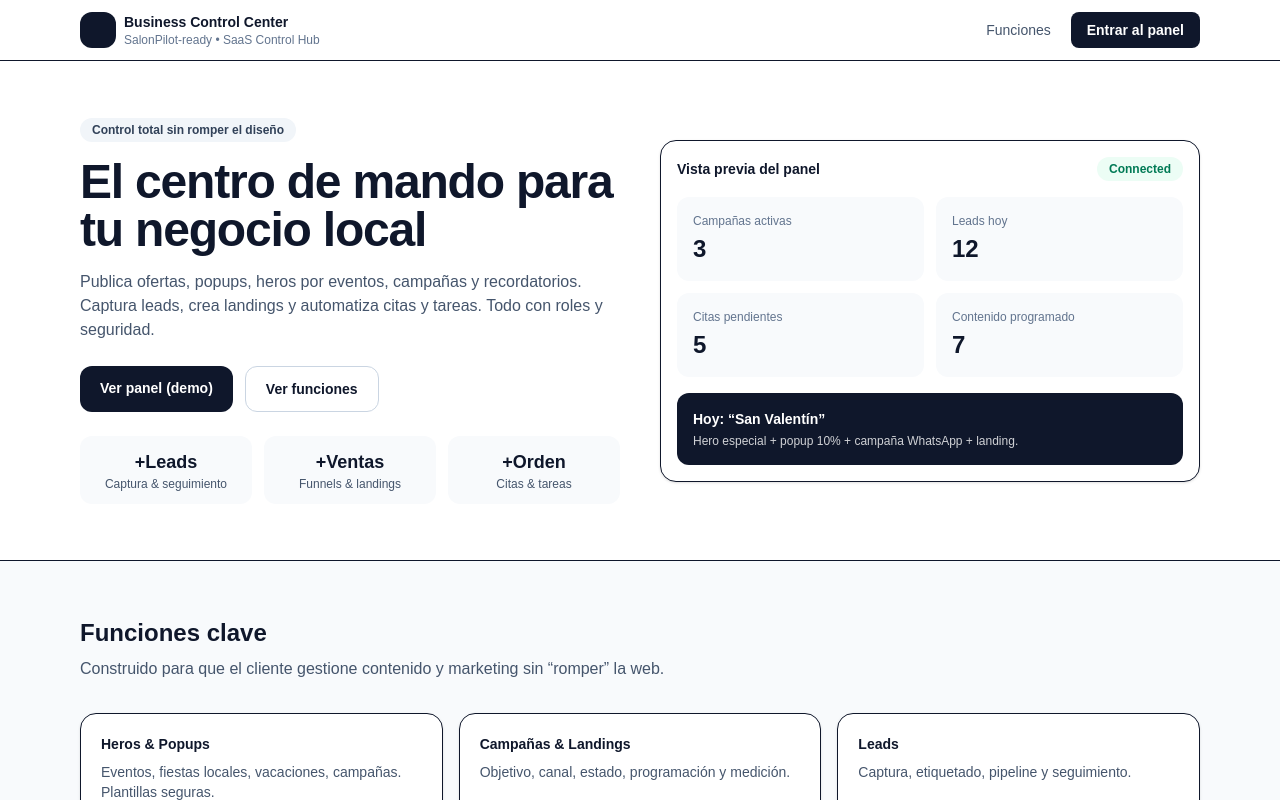
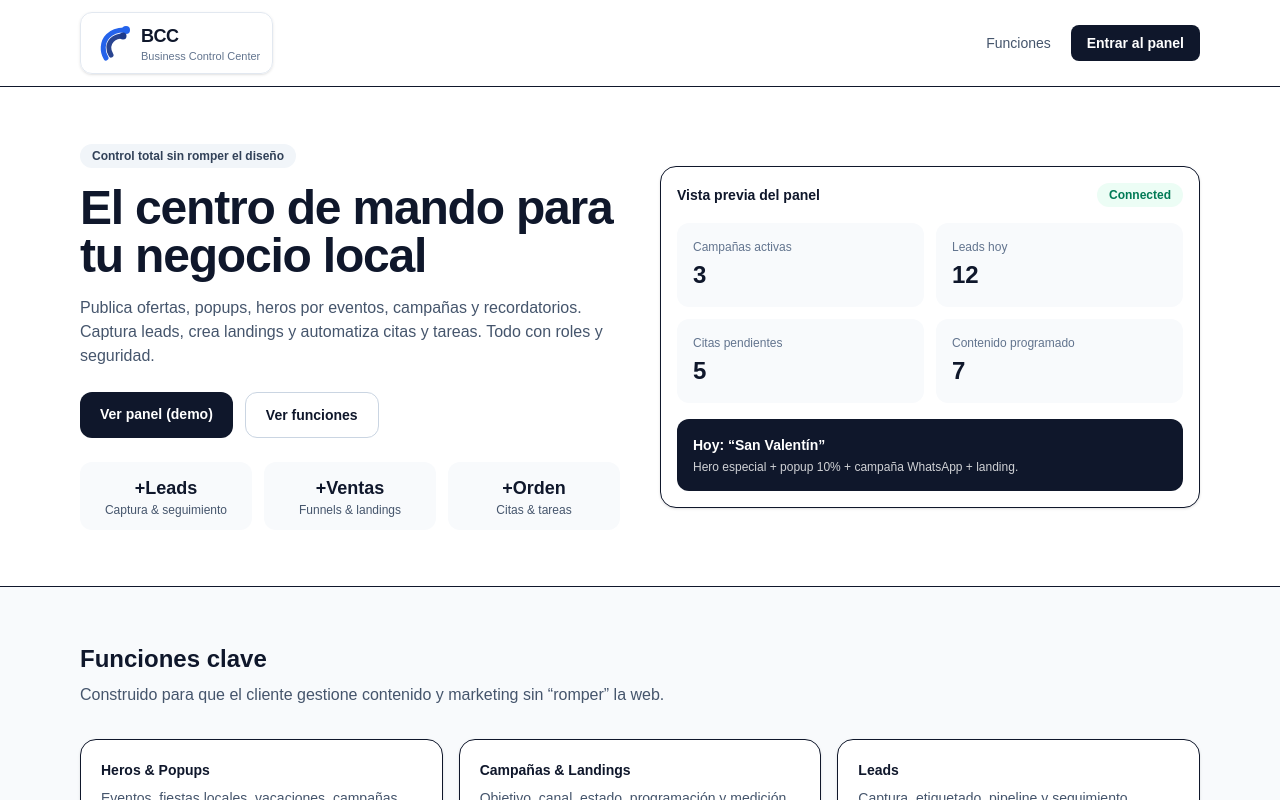
Before and after one commit to EluMancebo/business-control-center, a Next.js app: page / in a window 1280 px wide. Shown: the top 800 px of the page. Built offline with nearby package versions, Linux system fonts and the light colour scheme.

Commit message:
refactor: improve brand integration in home and panel

```diff
--- a/src/app/globals.css
+++ b/src/app/globals.css
@@ -66,3 +66,28 @@ body {
     stroke-dashoffset: 0;
   }
 }
+
+/* -----------------------------------------
+   LOGO (Hero): animaciones preset
+   ----------------------------------------- */
+@keyframes float {
+  0%,
+  100% {
+    transform: translateY(0);
+  }
+  50% {
+    transform: translateY(-2px);
+  }
+}
+
+@keyframes pulseSoft {
+  0%,
+  100% {
+    transform: scale(1);
+    opacity: 1;
+  }
+  50% {
+    transform: scale(1.03);
+    opacity: 0.92;
+  }
+}
--- a/src/app/page.tsx
+++ b/src/app/page.tsx
@@ -1,16 +1,35 @@
+// src/app/page.tsx
+import Image from "next/image";
+
+
 export default function HomePage() {
   return (
     <main className="min-h-screen bg-white text-slate-900">
       {/* Top bar */}
       <header className="sticky top-0 z-10 border-b bg-white/80 backdrop-blur">
         <div className="mx-auto flex max-w-6xl items-center justify-between px-4 py-3">
-          <div className="flex items-center gap-2">
-            <div className="h-9 w-9 rounded-xl bg-slate-900" />
-            <div className="leading-tight">
-              <p className="text-sm font-semibold">Business Control Center</p>
-              <p className="text-xs text-slate-500">SalonPilot-ready • SaaS Control Hub</p>
-            </div>
-          </div>
+
+       <div className="inline-flex items-center gap-.1 rounded-xl border border-slate-200 bg-white/70 px-3 py-1.5 shadow-sm backdrop-blur">
+  <Image
+    src="/brand/logo-mark.svg"
+    alt="BCC"
+    width={48}
+    height={48}
+    priority
+    className="h-12 w-12"
+  />
+
+  <div className="flex flex-col leading-tight">
+    <span className="text-lg font-extrabold tracking-tight text-slate-900">
+      BCC
+    </span>
+    <span className="text-[11px] font-medium text-slate-500">
+      Business Control Center
+    </span>
+  </div>
+</div>
+
+
 
           <nav className="flex items-center gap-2">
             <a
```
